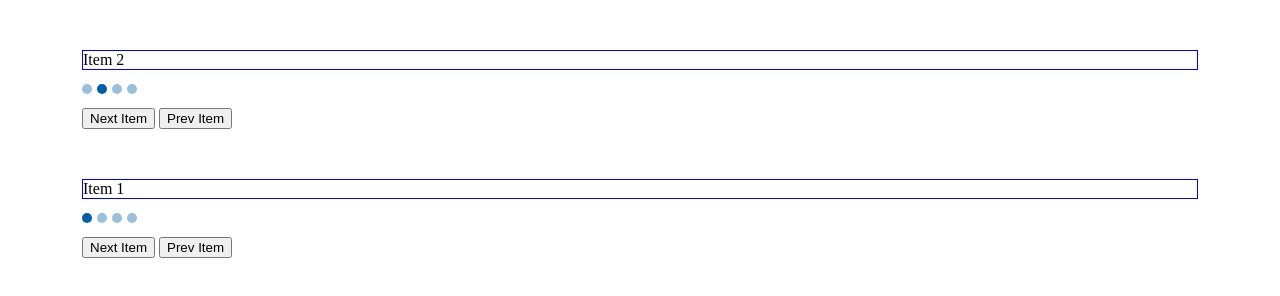
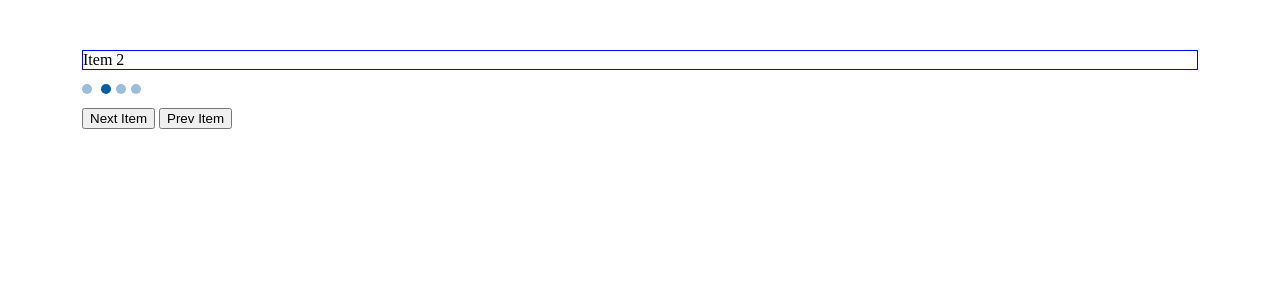
Before and after one commit to tomright/SimpleFlexSlider, a website: page index.html in a window 1280 px wide. Both pictures are taken after a click on the button "Next Item". Drawn offline with Linux system fonts and the light colour scheme.

Commit message:
Переделка под универсальный слайдер. см TODO для продолжения

```diff
--- a/index.html
+++ b/index.html
@@ -18,22 +18,10 @@
             <div class="slider__item" data-position="4">Item 4</div>
           </div>
         </div>
-        <div class="slider__progress-dot"></div>
-        <button class="slider__move-button">Next Item</button>
-        <button class="slider__prev-button">Prev Item</button>
-      </div>
-    </div>
-    <div class="container">
-      <div class="slider">
-        <div class="slider__container-outer">
-          <div class="slider__container" class="slider__container-transition">
-            <div class="slider__item" data-position="1">Item 1</div>
-            <div class="slider__item" data-position="2">Item 2</div>
-            <div class="slider__item" data-position="3">Item 3</div>
-            <div class="slider__item" data-position="4">Item 4</div>
-          </div>
+        <div class="slider__progress-dot">
+          <img class="slider__dot" src="/src/EllipseFocusBlue.svg" alt="" />
+          <img class="slider__dot" src="/src/EllipseNofocusBlue.svg" alt="" />
         </div>
-        <div class="slider__progress-dot"></div>
         <button class="slider__move-button">Next Item</button>
         <button class="slider__prev-button">Prev Item</button>
       </div>
--- a/slider.js
+++ b/slider.js
@@ -1,15 +1,21 @@
 let all_containers = document.querySelectorAll(".slider");
 class Slider {
   current = 1; // начальный счетчик для элементов
-  target_element = undefined; // поле для хранения начальной точки слайдера
-  next_button_press = undefined; // необходимо для отслеживания на какую кнопку нажал пользователь
-  progressDot = undefined; // нода дом дерева с прогрессом просмотра
-  progressDot__item_focus = `<img class="slider__dot" src="/src/EllipseFocusBlue.svg" alt="" />`; // код для добавления точки с фокусом
-  progressDot__item = `<img class="slider__dot" src="/src/EllipseNofocusBlue.svg" alt="" />`; // код для добавления точки без фокусa
+  target_element; // поле для хранения начальной точки слайдера
+  next_button_press; // необходимо для отслеживания на какую кнопку нажал пользователь
+  progressDot; // нода дом дерева с прогрессом просмотра
+  progressDot__item_focus; // код для добавления точки с фокусом
+  progressDot__item; // код для добавления точки без фокусa
+  progressDot__item_array;
   constructor(target_element) {
     this.target_element = target_element; // заполняем начальный элемент слайдера
     this.num_items = this.target_element.querySelectorAll(".slider__item").length; //общее количество слайдов
     this.progressDot = this.target_element.querySelector(".slider__progress-dot"); // нода для добавления в неё точек прогресса
+    this.progressDot__item_focus = this.progressDot.firstElementChild;
+    this.progressDot__item = this.progressDot.lastElementChild;
+
+    this.progressDot.removeChild(this.progressDot__item_focus);
+    this.progressDot.removeChild(this.progressDot__item);
   }
   init_sliders() {
     // функция инициализации и запуска
@@ -18,11 +24,11 @@ class Slider {
     });
     for (let i = 0; i < this.num_items - 1; i++) {
       // по количеству слайдов, добавляем точки прогресса, которые находятся не в фокусе
-      this.progressDot.insertAdjacentHTML("afterBegin", this.progressDot__item);
+      this.progressDot.append(this.progressDot__item.cloneNode(true));
     }
     // поскольку в данной реализации слайды начинаются с первого элемента, то нужно добавить точку с фокусом на ней
-    this.progressDot.insertAdjacentHTML("afterBegin", this.progressDot__item_focus);
-    // запускаем добавление событий
+    this.progressDot.prepend(this.progressDot__item_focus.cloneNode(true));
+    //запускаем добавление событий
     this.addEvents();
   }
   addEvents() {
@@ -41,6 +47,8 @@ class Slider {
     });
   }
   changeOrder() {
+    //TODO доделать, чтобы не писать вручную пути для файлов, чтобы он сам выбирал
+    this.progressDot__item_array = this.target_element.getElementsByClassName("slider__dot");
     // функция которая пересчитывает order, для того чтобы слайды менялись
     if (this.next_button_press) {
       //логика для пересчета позиций флекс элемента. true - нажата клавиша следующего слайда, иначе предыдущего
@@ -54,15 +62,15 @@ class Slider {
         this.target_element.querySelector(".slider__item[data-position='" + i + "']").style.order = order;
         order++;
 
-        this.progressDot.childNodes[i - 1].src = "/src/EllipseNofocusBlue.svg"; // проставляем не фокусные точки для того чтобы ушли фокусные точки.
+        this.progressDot__item_array[i - 1].src = "/src/EllipseNofocusBlue.svg"; // проставляем не фокусные точки для того чтобы ушли фокусные точки.
       }
 
       for (let i = 1; i < this.current; i++) {
         this.target_element.querySelector(".slider__item[data-position='" + i + "']").style.order = order; // проставляем позиции от первого и до текущего
         order++;
-        this.progressDot.childNodes[i - 1].src = "/src/EllipseNofocusBlue.svg"; // проставляем не фокусные точки для того чтобы ушли фокусные точки.
+        this.progressDot__item_array[i - 1].src = "/src/EllipseNofocusBlue.svg"; // проставляем не фокусные точки для того чтобы ушли фокусные точки.
       }
-      this.progressDot.childNodes[this.current - 1].src = "/src/EllipseFocusBlue.svg"; //ставим точку фокуса на текущий элемент
+      this.progressDot__item_array[this.current - 1].src = "/src/EllipseFocusBlue.svg"; //ставим точку фокуса на текущий элемент
     } else {
       if (this.current == 1) this.current = this.num_items; // условие для того чтобы с первого элемента перейти на четвертый
       else this.current--;
@@ -73,16 +81,16 @@ class Slider {
         // аналогично предыдущим проставлениям ставим позиции для флекс элементов
         this.target_element.querySelector(".slider__item[data-position='" + i + "']").style.order = order;
         order++;
-        this.progressDot.childNodes[i - 1].src = "/src/EllipseNofocusBlue.svg";
+        this.progressDot__item_array[i - 1].src = "/src/EllipseNofocusBlue.svg";
       }
 
       for (let i = this.num_items; i > this.current; i--) {
         // аналогично предыдущим проставлениям ставим позиции для флекс элементов
         this.target_element.querySelector(".slider__item[data-position='" + i + "']").style.order = order;
         order++;
-        this.progressDot.childNodes[i - 1].src = "/src/EllipseNofocusBlue.svg";
+        this.progressDot__item_array[i - 1].src = "/src/EllipseNofocusBlue.svg";
       }
-      this.progressDot.childNodes[this.current - 1].src = "/src/EllipseFocusBlue.svg";
+      this.progressDot__item_array[this.current - 1].src = "/src/EllipseFocusBlue.svg";
     }
     this.target_element.querySelector(".slider__container").style.transform = "translateX(0)"; // после пересчета показываем первый элемент флекс конейнера
     this.target_element.querySelector(".slider__container").classList.remove("slider__container-transition"); // убираем анимации чтоб все не прыгало
```
